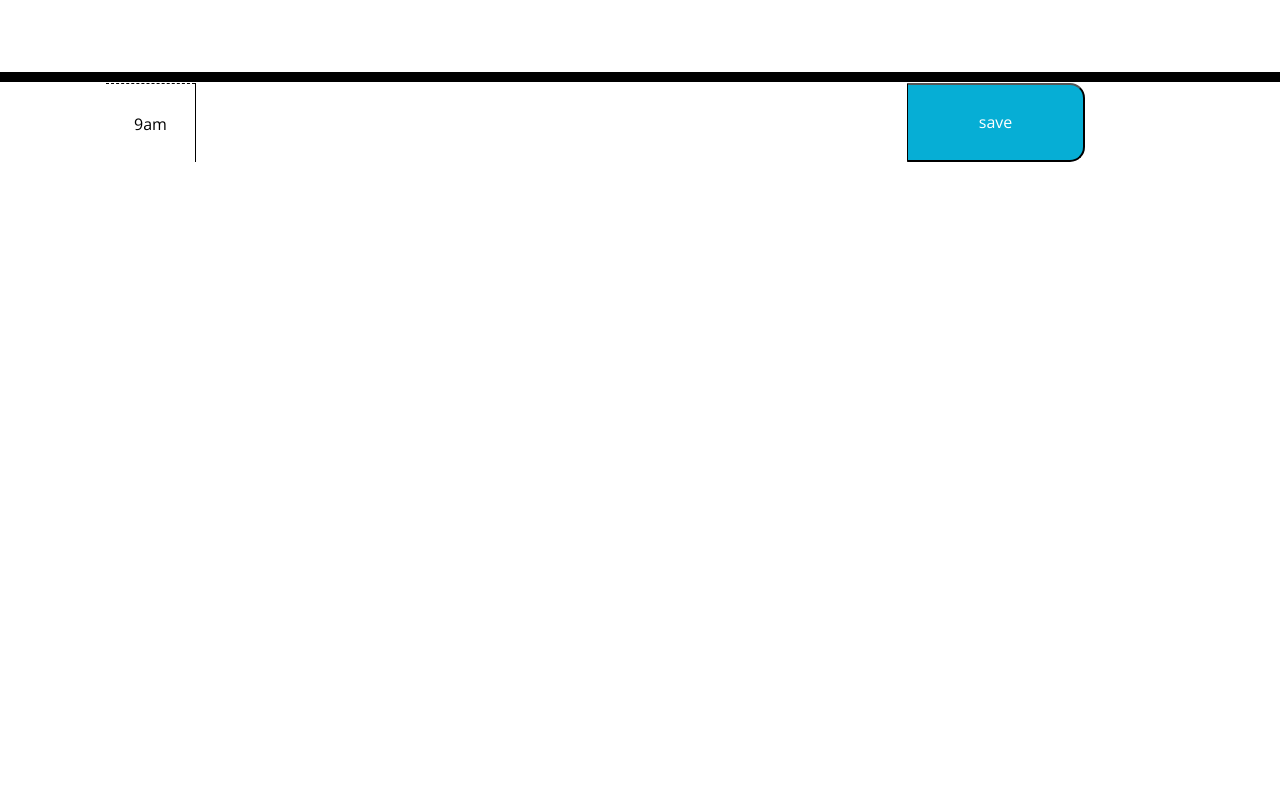
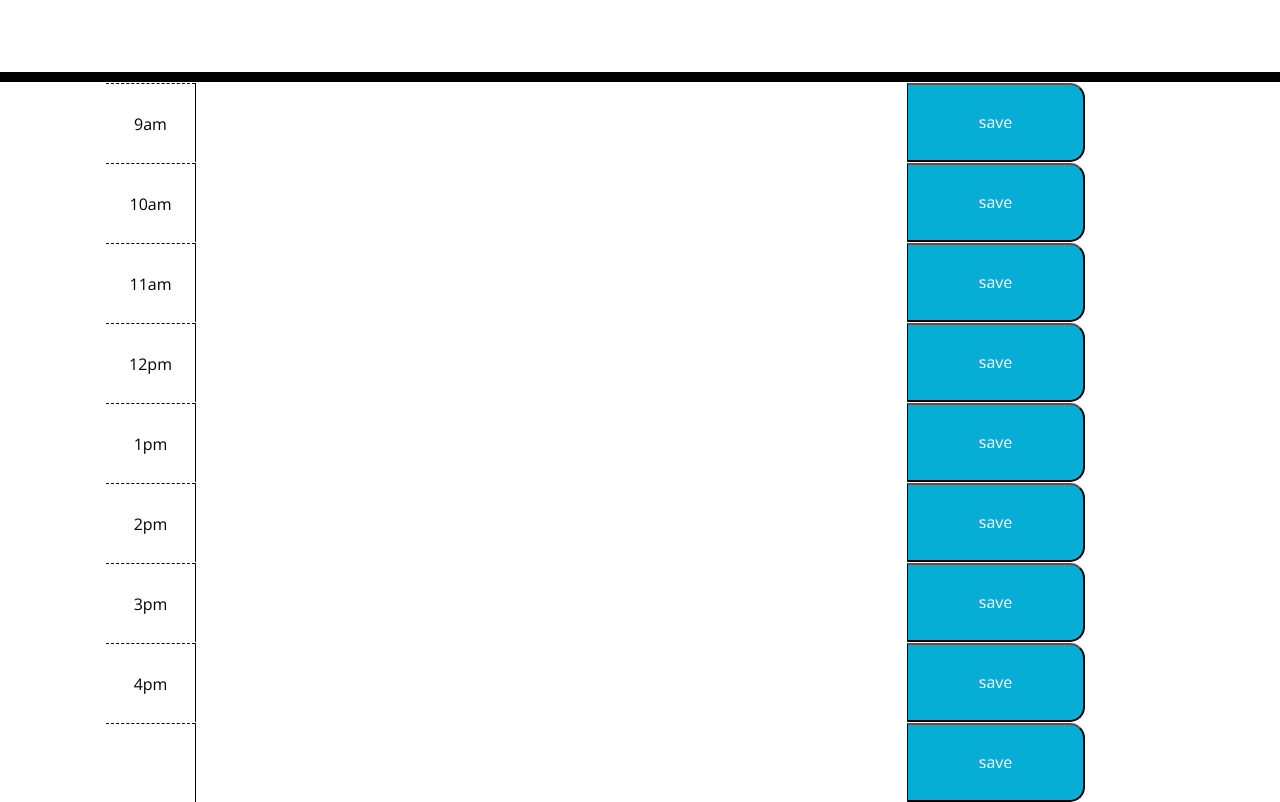
Before and after one commit to HarunaTech/Work-Day-Scheduler, a plain HTML site: page index.html in a window 1280 px wide. Shown: the part 169-971 px from the top of the page. Before the commit the page ends 800 px from the top, so only its background shows below. Drawn offline with nearby package versions, Linux system fonts and the light colour scheme.

Commit message:
updated the remaining timeblock layout

```diff
--- a/index.html
+++ b/index.html
@@ -45,6 +45,79 @@
         <button id = "button9am" class = "saveBtn col-2"> save </button> <!--While the col-2 is added to the save button-->
       </div>
 
+      <!--Added the rest of the timesblocks column (10am -5pm)-->
+
+      <!--Timeblock 10am-->
+      <div id = "hour10" class = "time-block row">
+        <div id = "10am" class = "hour col-2 col-md-1">
+        10am
+        </div>
+        <textarea id = "textArea10am" class = "col-8 description"></textarea>
+        <button id = "button10am" class = "saveBtn col-2"> save </button>
+      </div>
+
+      <!--Timeblock 11am-->
+      <div id = "hour11" class = "time-block row">
+        <div id = "11am" class = "hour col-2 col-md-1">
+        11am
+        </div>
+        <textarea id = "textArea11am" class = "col-8 description"></textarea>
+        <button id = "button11am" class = "saveBtn col-2"> save </button>
+      </div>
+
+      <!--Timeblock 12pm-->
+      <div id = "hour12pm" class = "time-block row">
+        <div id = "12pm" class = "hour col-2 col-md-1">
+        12pm
+        </div>
+        <textarea id = "textArea12pm" class = "col-8 description"></textarea>
+        <button id = "button12pm" class = "saveBtn col-2"> save </button>
+      </div>
+
+      <!--Timeblock 1pm-->
+      <div id = "hour1pm" class = "time-block row">
+        <div id = "1pm" class = "hour col-2 col-md-1">
+        1pm
+        </div>
+        <textarea id = "textArea1pm" class = "col-8 description"></textarea>
+        <button id = "button1pm" class = "saveBtn col-2"> save </button>
+      </div>
+
+      <!--Timeblock 2pm-->
+      <div id = "hour2pm" class = "time-block row">
+        <div id = "2pm" class = "hour col-2 col-md-1">
+        2pm
+        </div>
+        <textarea id = "textArea2pm" class = "col-8 description"></textarea>
+        <button id = "button2pm" class = "saveBtn col-2"> save </button>
+      </div>
+
+      <!--Timeblock 3pm-->
+      <div id = "hour3pm" class = "time-block row">
+        <div id = "3pm" class = "hour col-2 col-md-1">
+        3pm
+        </div>
+        <textarea id = "textArea3pm" class = "col-8 description"></textarea>
+        <button id = "button3pm" class = "saveBtn col-2"> save </button>
+      </div>
+
+      <!--Timeblock 4pm-->
+      <div id = "hour4pm" class = "time-block row">
+        <div id = "4pm" class = "hour col-2 col-md-1">
+        4pm
+        </div>
+        <textarea id = "textArea4pm" class = "col-8 description"></textarea>
+        <button id = "button4pm" class = "saveBtn col-2"> save </button>
+      </div>
+
+      <!--Timeblock 5pm-->
+      <div id = "hour5pm" class = "time-block row">
+        <div id = "5pm" class = "hour col-2 col-md-1">
+        </div>
+        <textarea id = "textArea5pm" class = "col-8 description"></textarea>
+        <button id = "button5pm" class = "saveBtn col-2"> save </button>
+      </div>
+
     </div>
 
     <script src="https://cdnjs.cloudflare.com/ajax/libs/jquery/3.2.1/jquery.min.js"></script>
```
